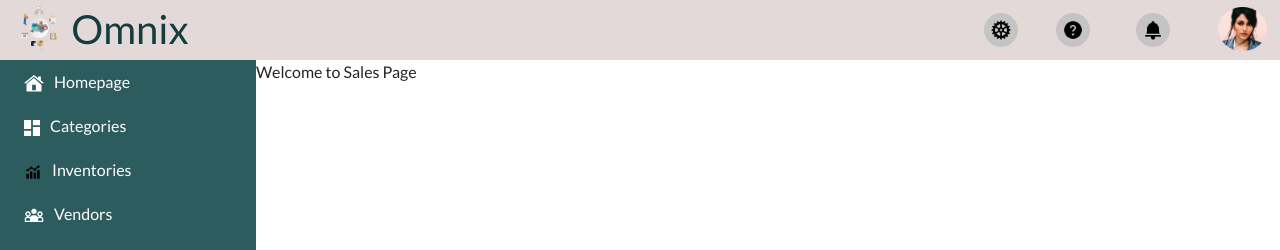
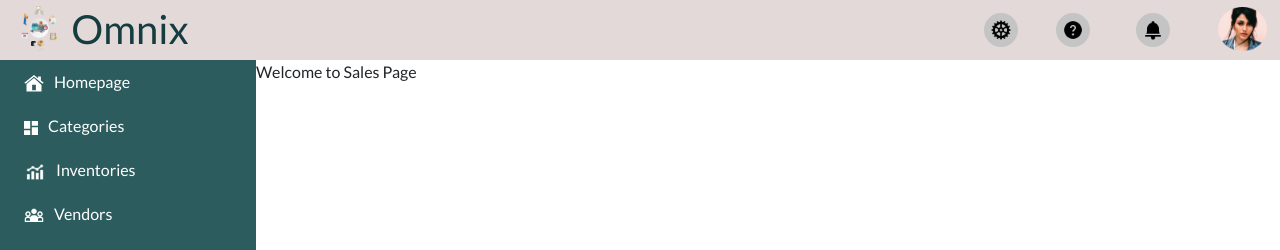
Before and after one commit to Dufuna-CodeCamp/Dufuna-Fem-Hackathon-Team3, a React (Create React App) app in the folder ims_app/: page /sales in a window 1280 px wide. Shown: the top 250 px of the page. Built offline with nearby package versions, Linux system fonts and the light colour scheme.

Commit message:
Changed the inventory icon to a png file

```diff
--- a/ims_app/src/components/includes/sidebar/sidebar.js
+++ b/ims_app/src/components/includes/sidebar/sidebar.js
@@ -2,7 +2,7 @@ import React from 'react';
 import { useLocation } from "react-router-dom";
 import HomeIcon from '../../../assets/icons/home.svg';
 import CategoryIcon from '../../../assets/icons/category.svg';
-import InventoryIcon from '../../../assets/icons/inventories.svg';
+import InventoryIcon from '../../../assets/icons/inventory.png';
 import VendorIcon from '../../../assets/icons/vendors.png';
 import PurchaseIcon from '../../../assets/icons/purchases.png';
 import SaleIcon from '../../../assets/icons/sales.png';
@@ -17,18 +17,18 @@ const Sidebar = () => {
         <div className='sidebar'>
             <ul>
                 <a href='/homepage'>
-                    <li className={splitPathname[1] === "" || splitPathname[1] === "homepage" ? "active" : ""}>
+                    <li className={splitPathname[1] === "" || splitPathname[1] === "homepage" ? "active" : "" } >
                         <img src={HomeIcon} alt="home icon" />Homepage
                     </li>
                 </a>
                 <a href='/categories'>
                     <li className={splitPathname[1] === "categories" ? "active" : ""}>
-                        <img src={CategoryIcon} alt="category icon" width='16px' />Categories
+                        <img src={CategoryIcon} alt="category icon" width='14px' />Categories
                     </li>
                 </a>
                 <a href='/inventories'>
                     <li className={splitPathname[1] === "inventories" ? "active" : ""}>
-                        <img src={InventoryIcon} alt="inventory icon" width='18px' />Inventories
+                        <img src={InventoryIcon} alt="inventory icon" className="filter" width="22px" height="22px" />Inventories
                     </li>
                 </a>
                 <a href='/vendors'>
```
Also changed, not shown: ims_app/src/assets/icons/inventory.png (added).
